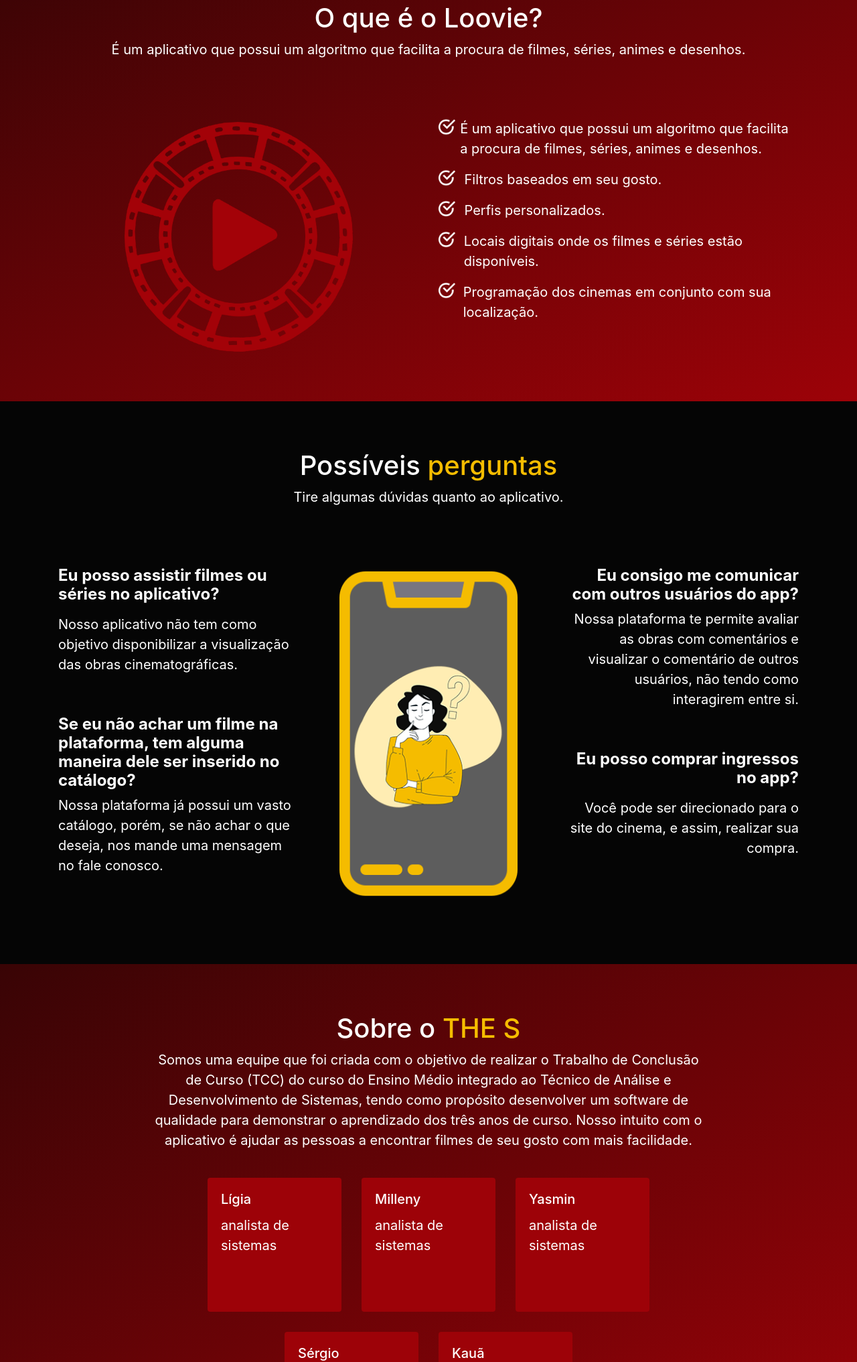
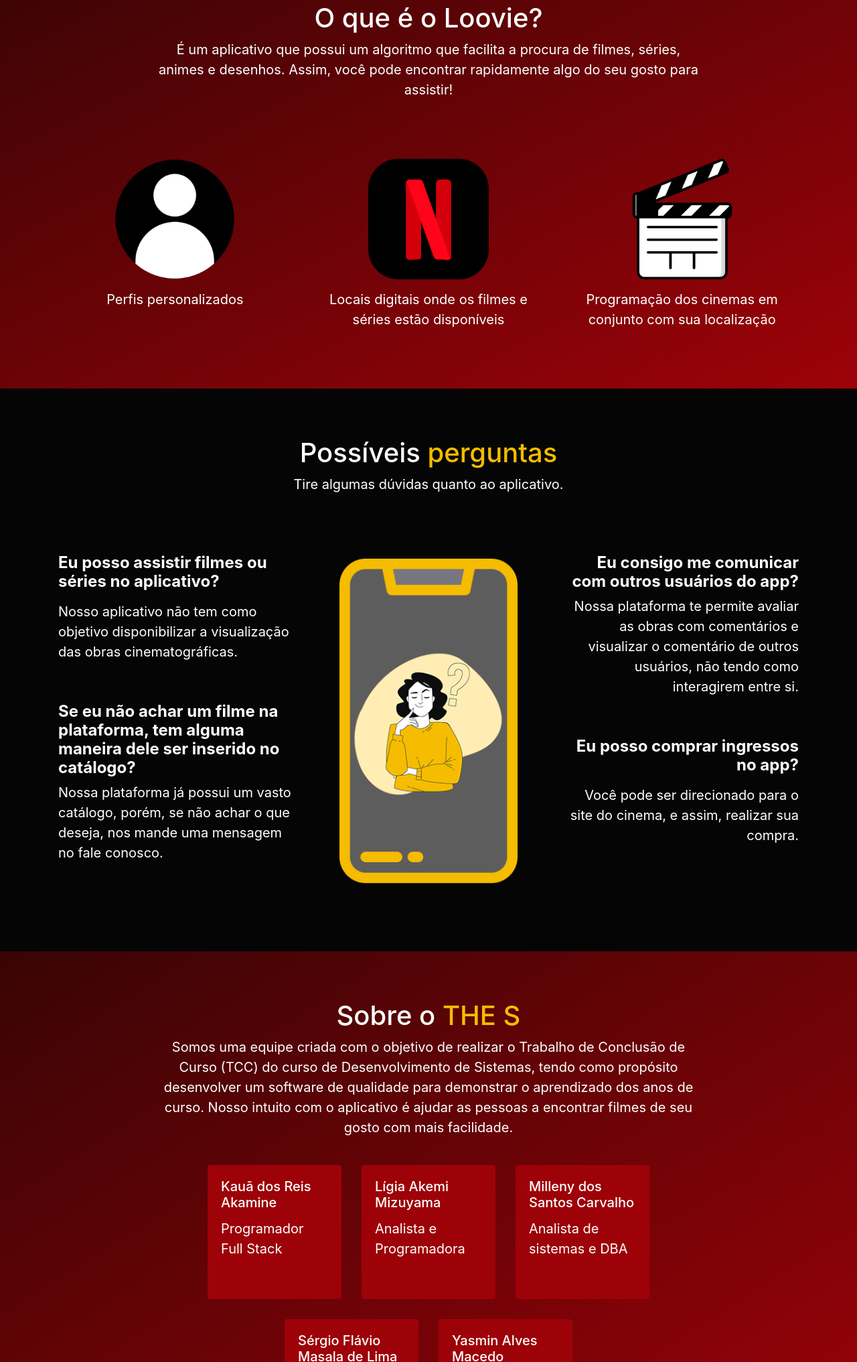
Before and after one commit to limiyama/loovie_the-s, a plain HTML site: page index.html in a window 1280 px wide. Shown: the part 767-2800 px from the top of the page at 67% size. Drawn offline with nearby package versions, Linux system fonts and the light colour scheme; a script that the page names is missing.

Commit message:
Aba Loovie

```diff
--- a/css/estilo.css
+++ b/css/estilo.css
@@ -122,13 +122,11 @@ p {
 .center {
     text-align: center;
 }
-#check {
-    width: 25px;
-    height: 25px
-}
 
-.checks {
-    display: flex;
+#iconsl {
+    width: 180px;
+    height: 180px;
+    margin-bottom: 15px;
 }
 
 /* aba equipe */
--- a/index.html
+++ b/index.html
@@ -59,31 +59,29 @@
               </div>
         </main>
         <div class="container-fluid s-loovie" id="s-loovie">
-          <div class="row">
-            <div class="col-sm-12 title">
+          <div class="row justify-content-center">
+            <div class="col-sm-8 title">
               <h1> O que é o Loovie?</h1>
-              <p> É um aplicativo que possui um algoritmo que facilita a procura de filmes, séries, animes e desenhos.</p>
+              <p> É um aplicativo que possui um algoritmo que facilita a procura de filmes, séries, animes e desenhos. Assim, você pode encontrar rapidamente algo do seu gosto para assistir! </p>
             </div>
           </div>
           <div class="row linha">
-            <div class="col-sm-6 center">
-              <img src="img/playtcc.png" id="img-loovie">
+            <div class="col-sm-4">
+              <div class="center">
+                <img src="img/perfil.png" id="iconsl">
+                <p> Perfis personalizados</p>
+              </div>
             </div>
-            <div class="col-sm-6">
-              <div class="checks">
-                <img src="img/check.png" id="check"> &nbsp; &nbsp;<p> É um aplicativo que possui um algoritmo que facilita a procura de filmes, séries, animes e desenhos.</p>
+            <div class="col-sm-4">
+              <div class="center">
+                <img src="img/netflix.png" id="iconsl">
+                <p> Locais digitais onde os filmes e séries estão disponíveis</p>
               </div>
-              <div class="checks">
-                <img src="img/check.png" id="check"> &nbsp; &nbsp;<p> Filtros baseados em seu gosto.</p>
-              </div>
-              <div class="checks">
-                <img src="img/check.png" id="check"> &nbsp; &nbsp;<p> Perfis personalizados.</p>
-              </div>
-              <div class="checks">
-                <img src="img/check.png" id="check"> &nbsp; &nbsp;<p> Locais digitais onde os filmes e séries estão disponíveis.</p>
-              </div>
-              <div class="checks">
-                <img src="img/check.png" id="check"> &nbsp; &nbsp;<p> Programação dos cinemas em conjunto com sua localização.</p>
+            </div>
+            <div class="col-sm-4">
+              <div class="center">
+                <img src="img/filme.png" id="iconsl">
+                <p> Programação dos cinemas em conjunto com sua localização</p>
               </div>
             </div>
           </div>
@@ -118,7 +116,7 @@
             <div class="col-sm-8">
               <div class="title">
                 <h1> Sobre o <span style="color: #F5BC00"> THE S</span></h1>
-                <p>Somos uma equipe que foi criada com o objetivo de realizar o Trabalho de Conclusão de Curso (TCC) do curso do Ensino Médio integrado ao Técnico de Análise e Desenvolvimento de Sistemas, tendo como propósito desenvolver um software de qualidade para demonstrar o aprendizado dos três anos de curso. Nosso intuito com o aplicativo é ajudar as pessoas a encontrar filmes de seu gosto com mais facilidade.</p>
+                <p>Somos uma equipe criada com o objetivo de realizar o Trabalho de Conclusão de Curso (TCC) do curso de Desenvolvimento de Sistemas, tendo como propósito desenvolver um software de qualidade para demonstrar o aprendizado dos anos de curso. Nosso intuito com o aplicativo é ajudar as pessoas a encontrar filmes de seu gosto com mais facilidade.</p>
               </div>
             </div>
           </div>
@@ -130,12 +128,12 @@
                       <div class="card card-flip">
                         <div class="front card-block">
                           <div class="card-body">
-                            <h5 class="card-title">Lígia</h5>
-                            <p class="card-text">analista de sistemas</p>
+                            <h5 class="card-title">Kauã dos Reis Akamine</h5>
+                            <p class="card-text">Programador Full Stack</p>
                           </div>
                         </div>
                         <div class="back card-block">
-                          <img src="img/foto1.jpeg" id="equipe-ft">
+                          <img src="img/thes1.png" id="equipe-ft">
                         </div>
                       </div>
                     </div>
@@ -143,12 +141,12 @@
                       <div class="card card-flip">
                         <div class="front card-block">
                           <div class="card-body">
-                            <h5 class="card-title">Milleny</h5>
-                            <p class="card-text">analista de sistemas</p>
+                            <h5 class="card-title">Lígia Akemi Mizuyama</h5>
+                            <p class="card-text">Analista e Programadora</p>
                           </div>
                         </div>
                         <div class="back card-block">
-                          <img src="img/foto2.jpeg" id="equipe-ft">
+                          <img src="img/thes2.png" id="equipe-ft">
                         </div>
                       </div>
                     </div>
@@ -156,12 +154,12 @@
                       <div class="card card-flip">
                         <div class="front card-block">
                           <div class="card-body">
-                            <h5 class="card-title">Yasmin</h5>
-                            <p class="card-text">analista de sistemas</p>
+                            <h5 class="card-title">Milleny dos Santos Carvalho</h5>
+                            <p class="card-text">Analista de sistemas e DBA</p>
                           </div>
                         </div>
                         <div class="back card-block">
-                          <img src="img/foto3.jpeg" id="equipe-ft">
+                          <img src="img/thes3.png" id="equipe-ft">
                         </div>
                       </div>
                     </div>
@@ -171,12 +169,12 @@
                       <div class="card card-flip">
                         <div class="front card-block">
                           <div class="card-body">
-                            <h5 class="card-title">Sérgio</h5>
-                            <p class="card-text">programador frontend</p>
+                            <h5 class="card-title">Sérgio Flávio Masala de Lima</h5>
+                            <p class="card-text">Designer e Programador</p>
                           </div>
                         </div>
                         <div class="back card-block">
-                          <img src="img/foto4.jpeg" id="equipe-ft">
+                          <img src="img/thes4.png" id="equipe-ft">
                         </div>
                       </div>
                     </div>
@@ -184,12 +182,12 @@
                       <div class="card card-flip">
                         <div class="front card-block">
                           <div class="card-body">
-                            <h5 class="card-title">Kauã</h5>
-                            <p class="card-text">programador backend</p>
+                            <h5 class="card-title">Yasmin Alves Macedo</h5>
+                            <p class="card-text">Analista de sistemas e DBA</p>
                           </div>
                         </div>
                         <div class="back card-block">
-                          <img src="img/foto5.jpeg" id="equipe-ft">
+                          <img src="img/foto2.jpeg" id="equipe-ft">
                         </div>
                       </div>
                     </div>
@@ -213,20 +211,20 @@
               <i class="bi bi-telephone-inbound-fill"> &nbsp; 123456789</i>
             </div>
             <div class="col-sm-6">
-              <form>
+              <form action="https://formspree.io/f/xlevdyoq" method="POST">
                 <div class="form-row">
                   <div class="form-group col-md-12">
-                    <input type="email" class="form-control forms" id="email" placeholder="E-mail">
+                    <input type="email" class="form-control forms" id="email" name="email" placeholder="E-mail">
                   </div>
                 </div>
                 <div class="form-row">
                   <div class="form-group col-md-12">
-                    <input type="nome" class="form-control forms" id="nome" placeholder="Nome">
+                    <input type="nome" class="form-control forms" id="nome" name="nome" placeholder="Nome">
                   </div>
                 </div>
                 <div class="form-row">
                   <div class="form-group col-md-12">
-                    <textarea class="form-control forms" id="mensagem" rows="5" placeholder="Mensagem"></textarea>
+                    <textarea class="form-control forms" id="mensagem" rows="5" name="mensagem" placeholder="Mensagem"></textarea>
                   </div>
                 </div>
                 <div class="form-row">
```
Also changed, not shown: img/bg.jpg (deleted), img/cinema.png (added), img/filme.png (added), img/foto1.jpeg (deleted), img/foto3.jpeg (deleted), img/foto4.jpeg (deleted), img/foto5.jpeg (deleted), img/iphone4.png (deleted), img/iphone5.png (deleted), img/netflix.png (added), img/perfil.png (added), img/thes1.png (added), img/thes2.png (added), img/thes3.png (added), 2 more files.
